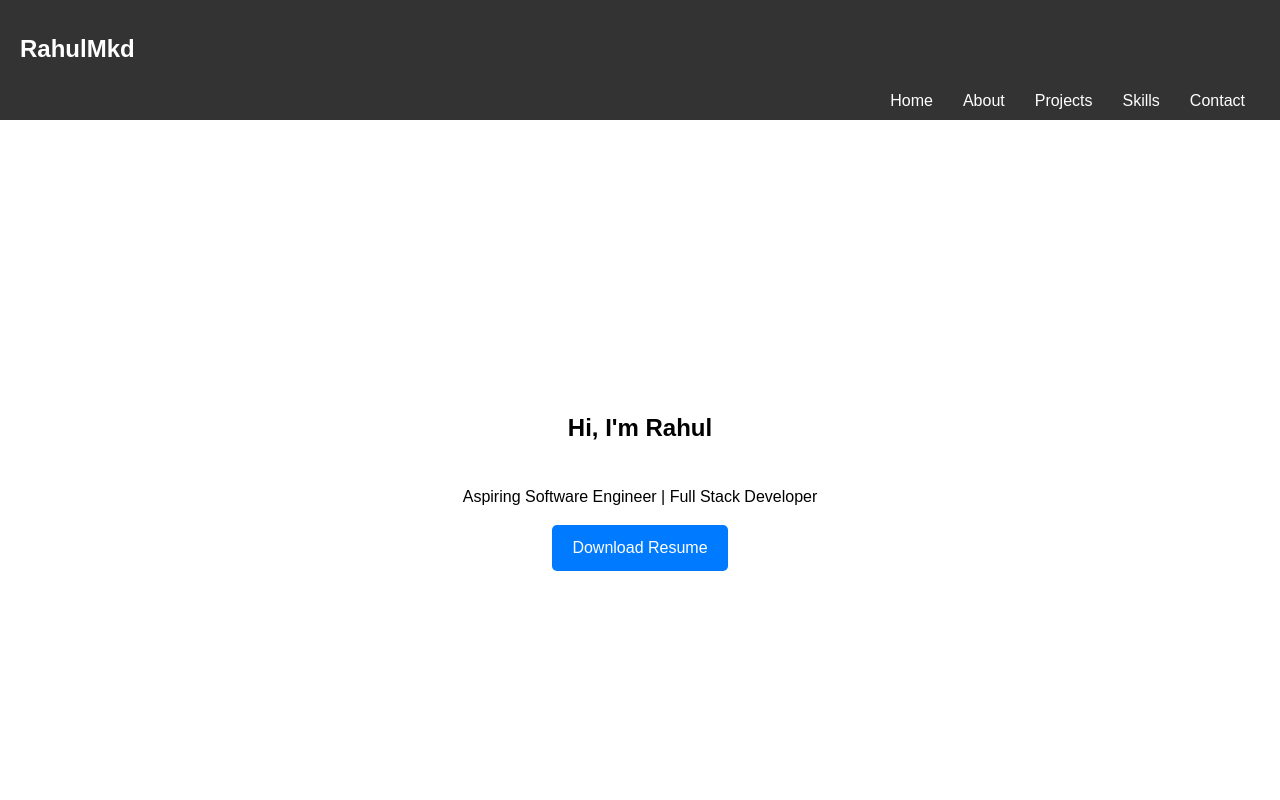
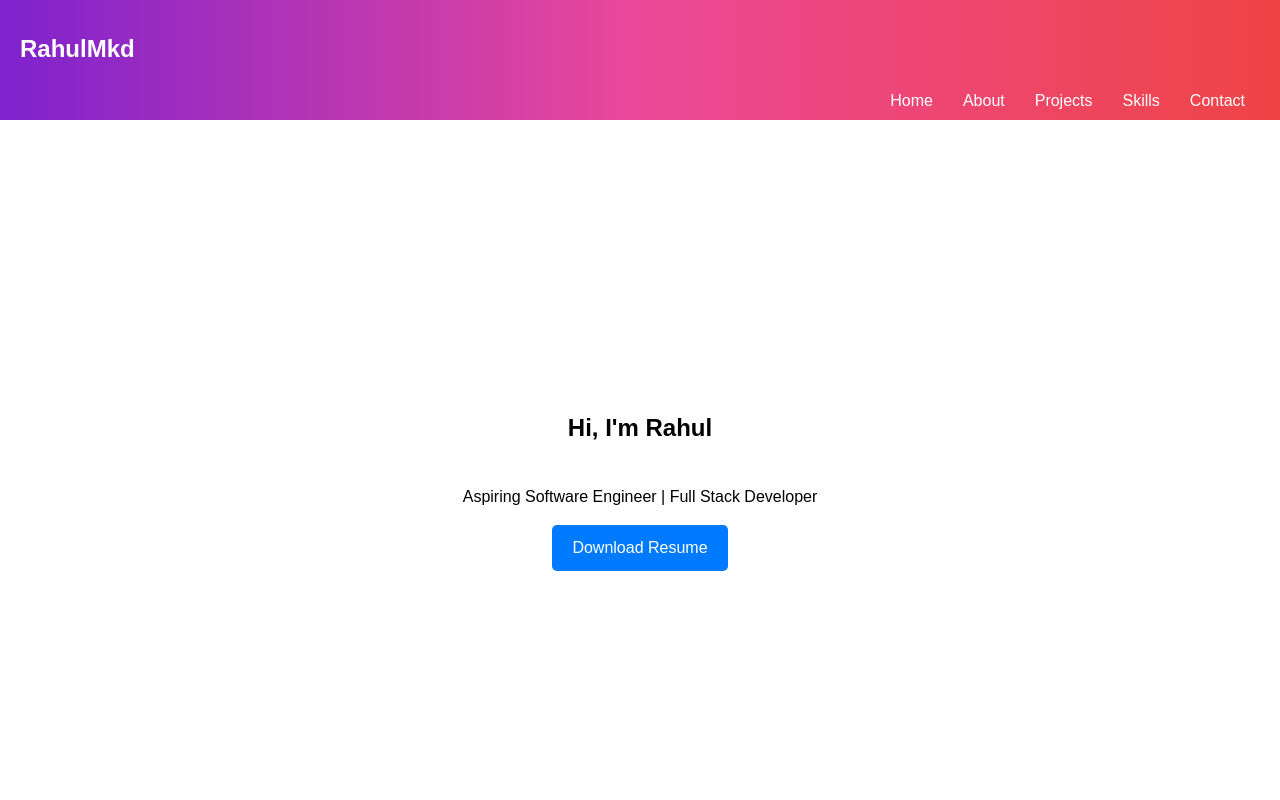
Before and after one commit to Rahulmkd/Portfolio, a plain HTML site: page index.html in a window 1280 px wide. Shown: the top 800 px of the page. Drawn offline with Linux system fonts and the light colour scheme.

Commit message:
Update style.css

```diff
--- a/style.css
+++ b/style.css
@@ -6,7 +6,7 @@ body {
 }
 
 header {
-    background: #333;
+  background: linear-gradient(to right, #7e22ce, #ec4899, #ef4444);
     color: #fff;
     height: 100px;
     padding: 10px 20px;
```
